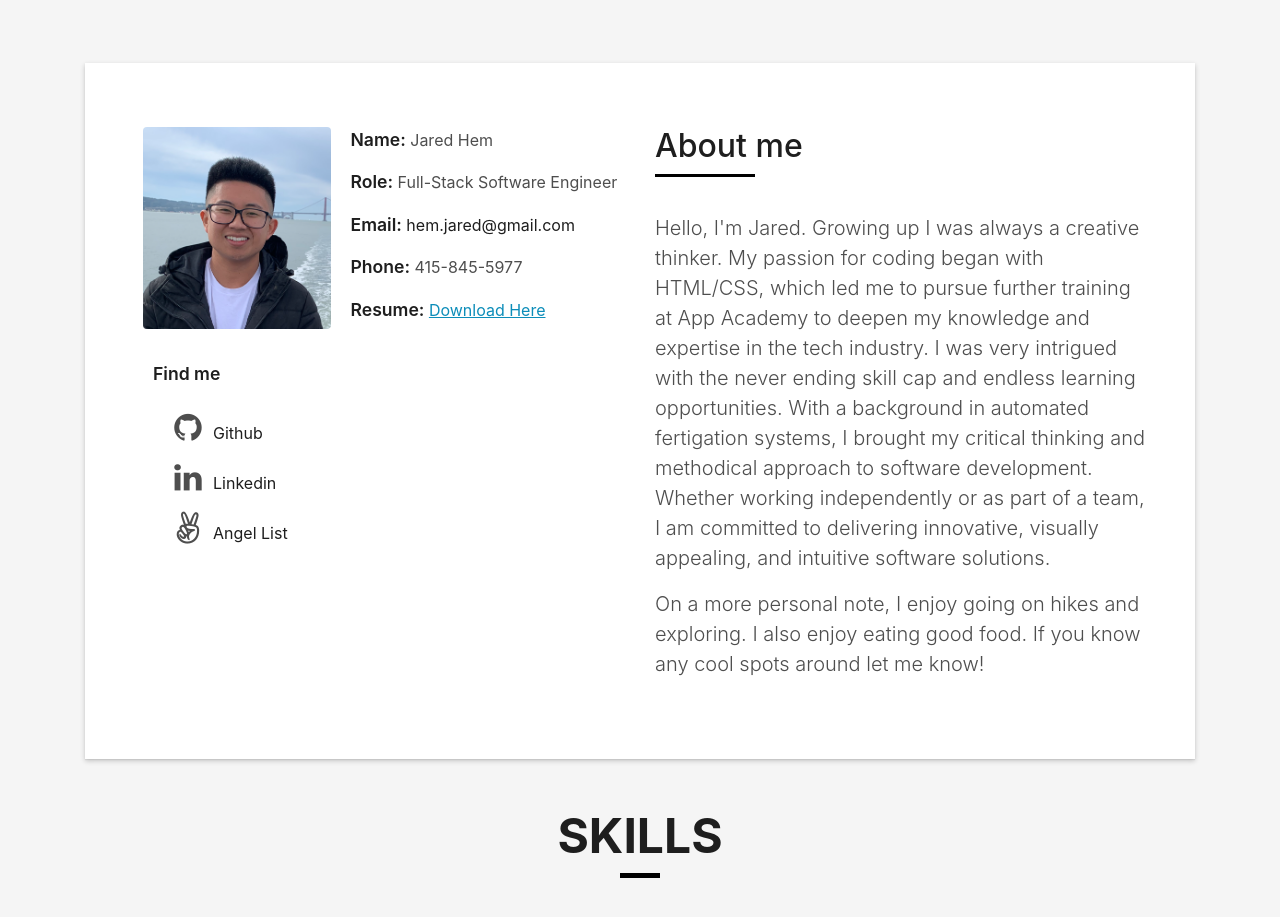
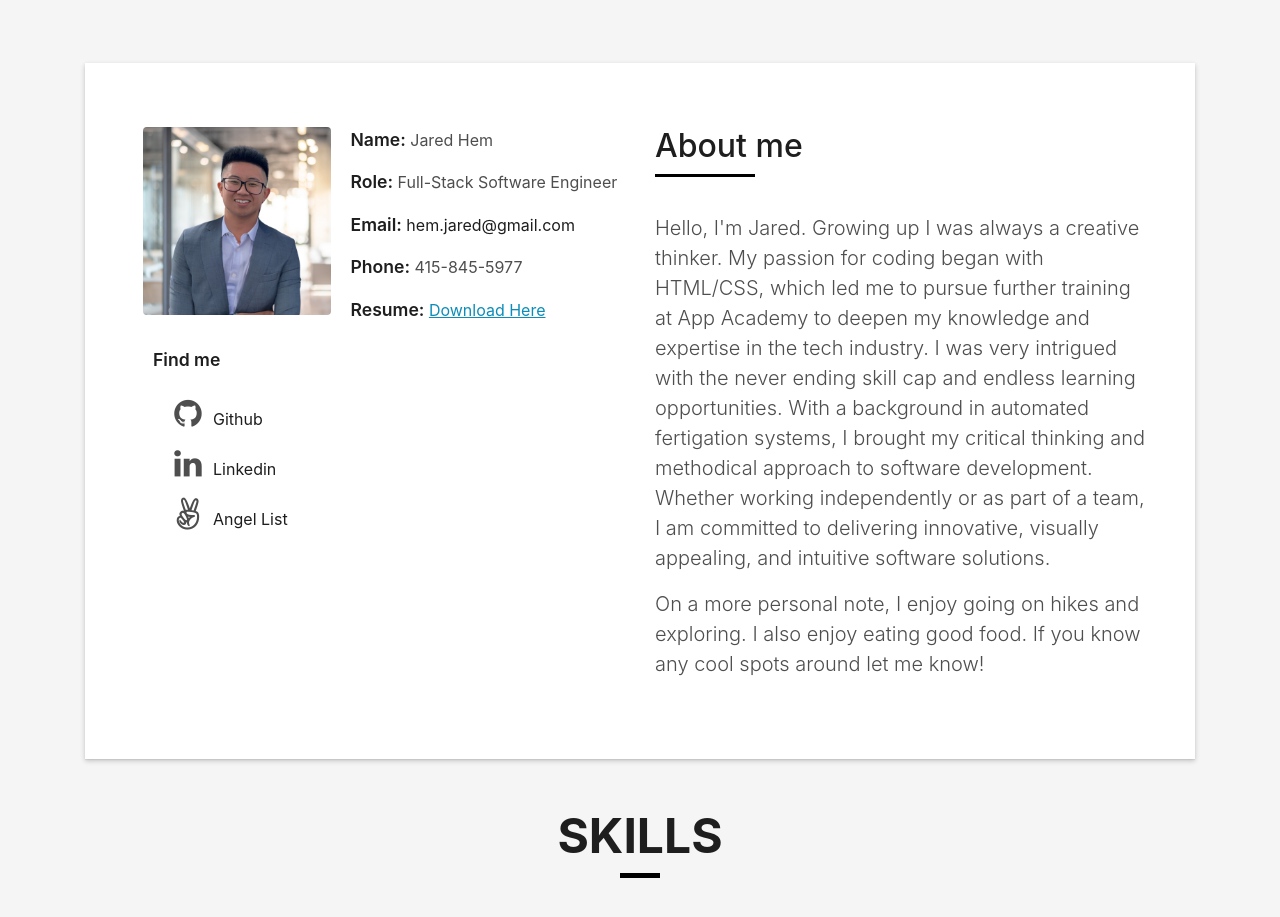
Before and after one commit to JvredH/JvredH.github.io, a plain HTML site: page index.html in a window 1280 px wide. Shown: the part 801-1718 px from the top of the page. Drawn offline with Linux system fonts and the light colour scheme; files whose address does not match are found by name.

Commit message:
changed photo

```diff
--- a/index.html
+++ b/index.html
@@ -92,7 +92,7 @@
               <div class="row">
                 <div class="col-sm-6 col-md-5">
                   <div class="about-img">
-                    <img src="img/selfie.png" class="img-fluid rounded b-shadow-a" alt="">
+                    <img src="img/linkedin.png" class="img-fluid rounded b-shadow-a" alt="">
                   </div>
                 </div>
                 <div class="col-sm-6 col-md-7">
```
Also changed, not shown: img/linkedin.png (added), img/selfie.png (deleted).
